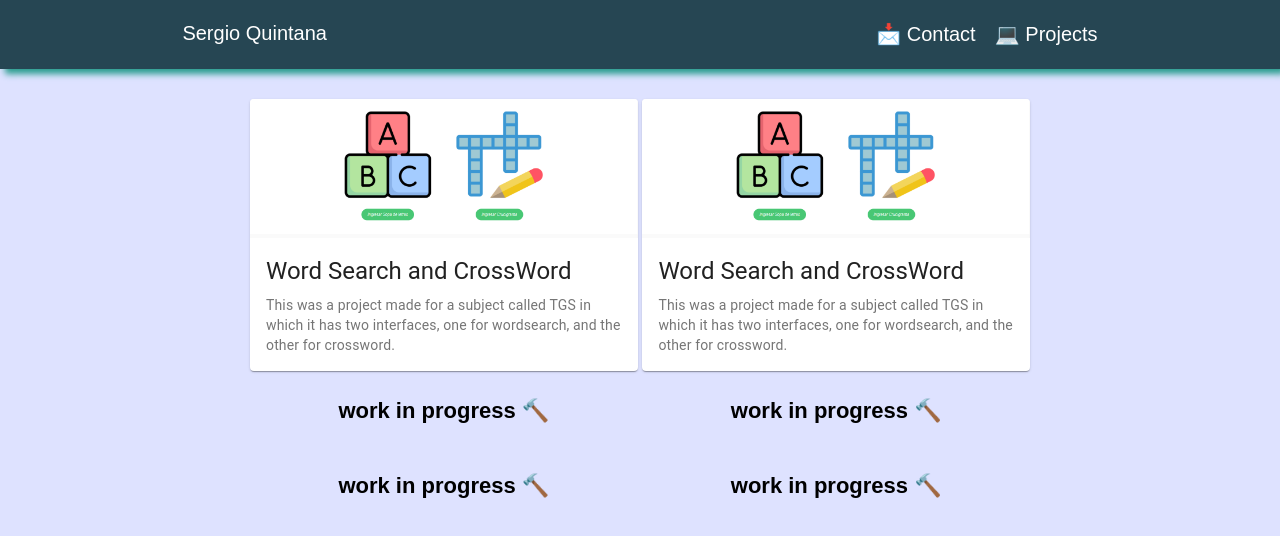
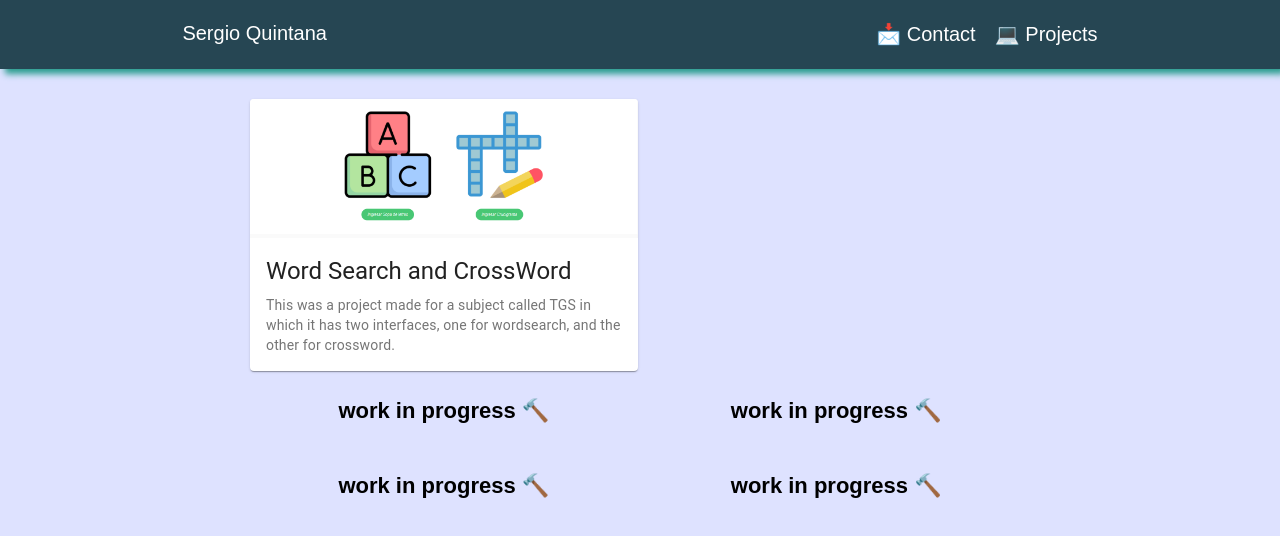
Before and after one commit to sergio1599/MyPage, a Next.js app: page /projects in a window 1280 px wide. Shown: the top 536 px of the page. Built offline with nearby package versions, Linux system fonts and the light colour scheme.

Commit message:
fixed the props in the component cards

```diff
--- a/components/cards/cards.js
+++ b/components/cards/cards.js
@@ -15,30 +15,29 @@ const useStyles = makeStyles({
     },
 });
 
-export default function ImgMediaCard() {
+const Cards = (props) =>{
     const classes = useStyles();
-
-    return (
+    return(
         <Card className={classes.root}>
             <CardActionArea>
                 <CardMedia
                     component="img"
-                    alt="Word Search and CrossWord"
+                    alt={props.alt}
                     height="140"
-                    image="/images/word_search_and_crossword.png"
-                    title="Word Search and CrossWord"
+                    image={props.image}
+                    title={props.title}
                 />
                 <CardContent>
                     <Typography gutterBottom variant="h5" component="h2">
-                        Word Search and CrossWord
+                        {props.textTitle}
                     </Typography>
                     <Typography variant="body2" color="textSecondary" component="p">
-                        This was a project made for a subject called TGS in which it has two interfaces, one for
-                        wordsearch, and the other for crossword.
-
+                        {props.paragraph}
                     </Typography>
                 </CardContent>
             </CardActionArea>
         </Card>
     );
 }
+
+export default Cards;
--- a/components/info/info.js
+++ b/components/info/info.js
@@ -30,7 +30,7 @@ const Info = ({}) => {
     return (<div className={styles.rate}>
         <div className={styles.info}>
             <div>
-                <TypeWriter className={styles.font_title} typing={0.5}><h1>HELLO WORLD</h1></TypeWriter>
+                <TypeWriter className={styles.font_title} typing={0.5} fixed={true}><h1>HELLO WORLD</h1></TypeWriter>
                 <h1 className={styles.font_title}>ABOUT ME</h1>
                 <p className={styles.font_paragraph}>I'm currently studying Computer Science at the
                     <a href={"http://www.uptc.edu.co/"}> UPTC </a>, I actually living in <a
--- a/info_projects/info_projects.js
+++ b/info_projects/info_projects.js
@@ -8,20 +8,21 @@ import {
     mdiGit,
     mdiLanguageCss3, mdiLanguageHtml5
 } from "@mdi/js";
+
 import React from 'react';
 import Cards from "../components/cards/cards";
-
-
 
 
 const InfoProjects = ({}) => {
     return (<>
         <div className={styles.info_projects}>
             <div>
-                <Cards/>
+                <Cards alt={"Word Search and CrossWord"} image={'./images/word_search_and_crossword.png'}
+                       title={'Word Search and CrossWord'} textTitle={'Word Search and CrossWord'}
+                       paragraph={'This was a project made for a subject called TGS in which it has two interfaces, one' +
+                       ' for wordsearch, and the other for crossword.'}/>
             </div>
             <div>
-                <Cards/>
             </div>
             <div>
                 <p>work in progress 🔨</p>
@@ -36,7 +37,7 @@ const InfoProjects = ({}) => {
                 <p>work in progress 🔨</p>
             </div>
         </div>
-        </>)
+    </>)
 };
 
 export default InfoProjects;
```
